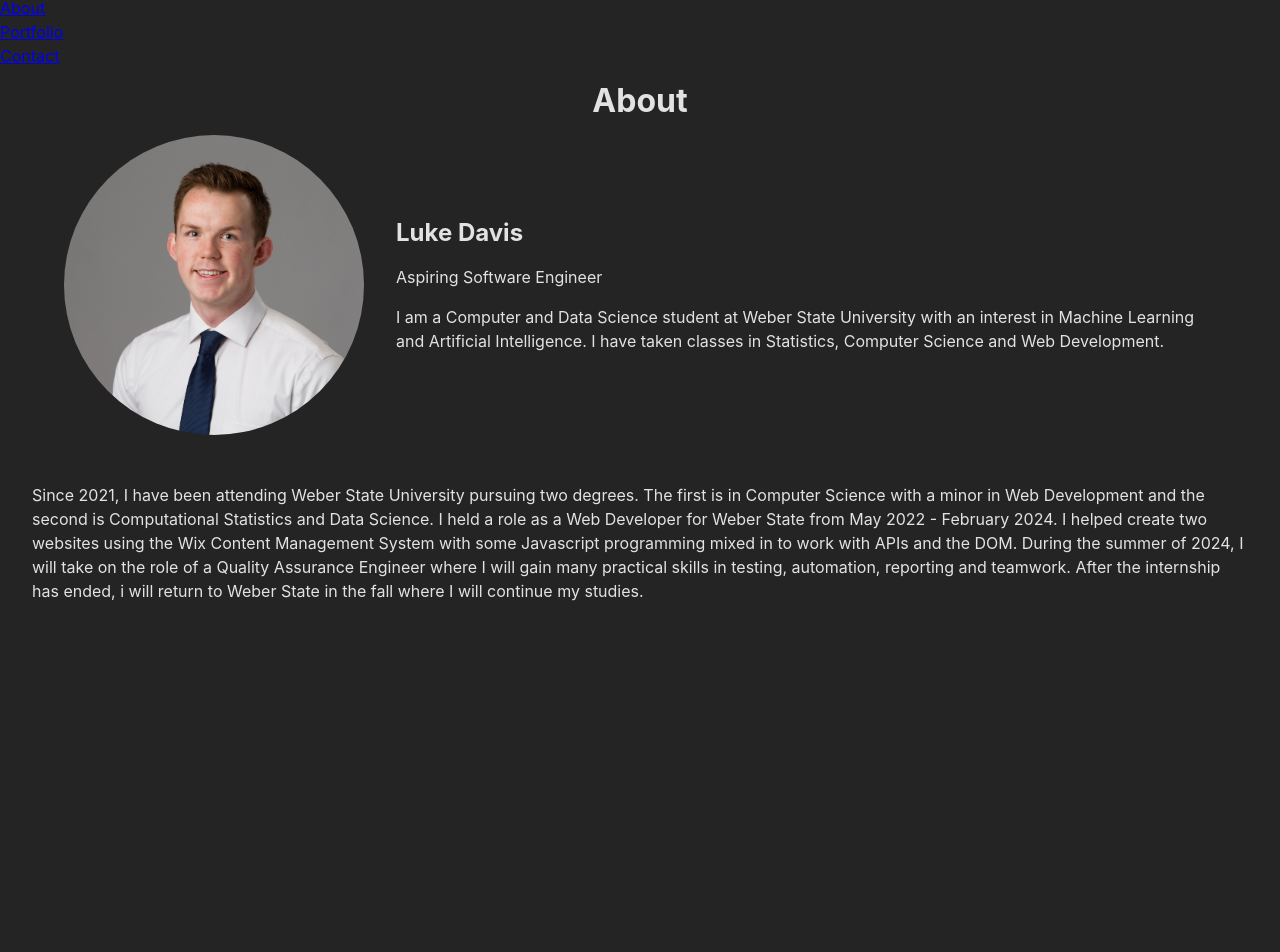
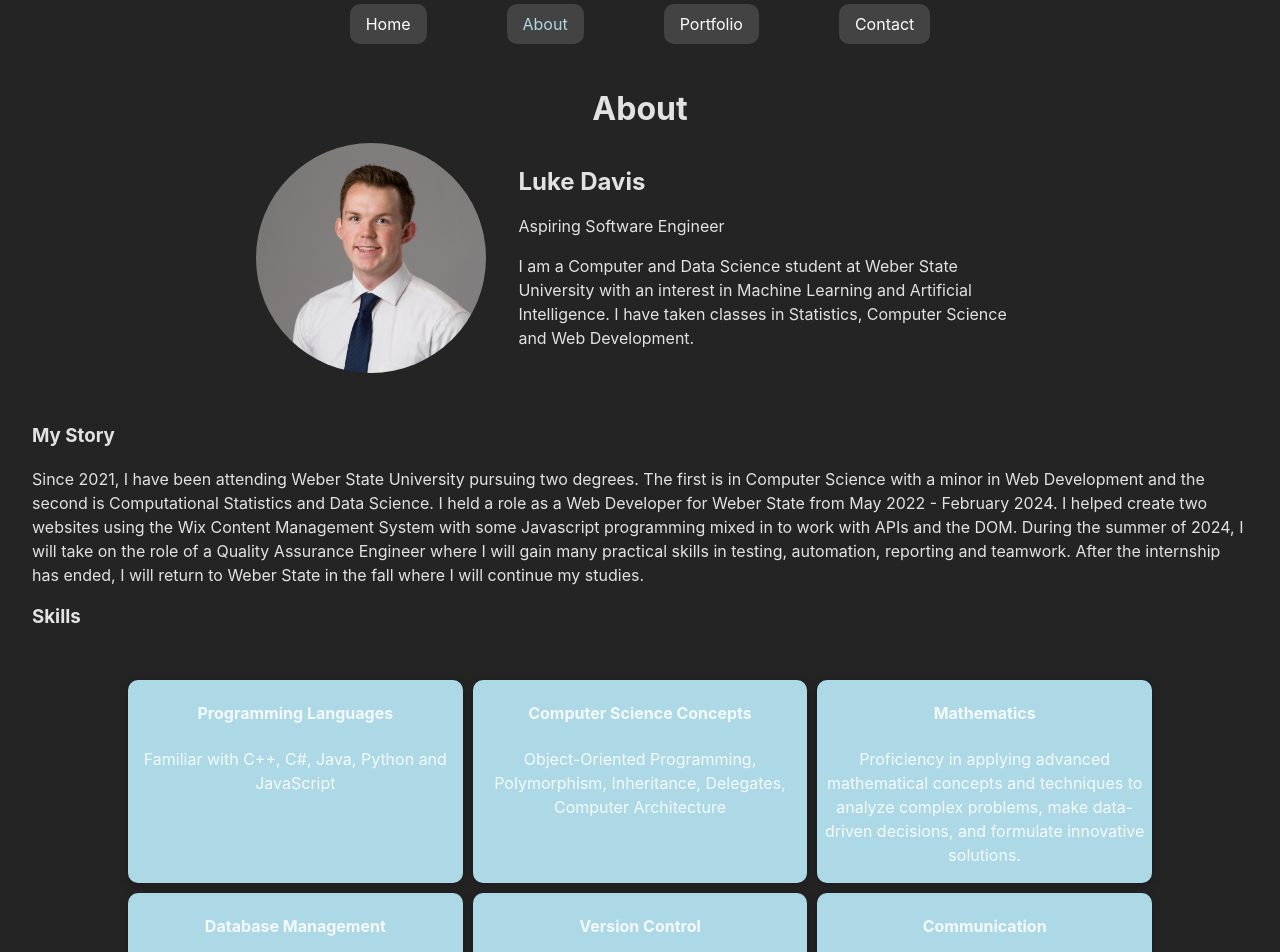
Before and after one commit to Luke-Davis1/portfolio-app, a React (Vite) app: page /about in a window 1280 px wide. Shown: the part 28-980 px from the top of the page. Before the commit the page ends 800 px from the top, so only its background shows below. Built offline with nearby package versions, Linux system fonts and the light colour scheme.

Commit message:
Working on styling of About Me Page

```diff
--- a/src/components/AboutSummary.jsx
+++ b/src/components/AboutSummary.jsx
@@ -3,6 +3,7 @@ const AboutSummary = () => {
 	return (
 		<>
 			<div className={classes.summary}>
+				<h3>My Story</h3>
 				<p>
 					Since 2021, I have been attending Weber State University pursuing two
 					degrees. The first is in Computer Science with a minor in Web
@@ -13,9 +14,10 @@ const AboutSummary = () => {
 					work with APIs and the DOM. During the summer of 2024, I will take on
 					the role of a Quality Assurance Engineer where I will gain many
 					practical skills in testing, automation, reporting and teamwork. After
-					the internship has ended, i will return to Weber State in the fall
+					the internship has ended, I will return to Weber State in the fall
 					where I will continue my studies.
 				</p>
+				<h3>Skills</h3>
 			</div>
 		</>
 	);
--- a/src/components/HeadShot.jsx
+++ b/src/components/HeadShot.jsx
@@ -3,7 +3,13 @@ import classes from "./HeadShot.module.css";
 const HeadShot = () => {
 	return (
 		<div className={classes.content}>
-			<img src={profImage} alt="Luke Davis Head Shot" />
+			<div className={classes.imgContainer}>
+				<img
+					className={classes["circle-image"]}
+					src={profImage}
+					alt="Luke Davis Head Shot"
+				/>
+			</div>
 			<div className={classes.summary}>
 				<h2>Luke Davis</h2>
 				<p>Aspiring Software Engineer</p>
--- a/src/components/HeadShot.module.css
+++ b/src/components/HeadShot.module.css
@@ -5,17 +5,42 @@
 	gap: 2rem;
 	align-items: center;
 	justify-content: center;
-	width: 90%;
+	width: 60%;
 }
 
-.content img {
-	width: 300px;
-	max-width: 30%;
-	height: 300px;
+.imgContainer {
+	width: 30%;
+	padding-top: 30%;
+	position: relative;
+	overflow: hidden;
+}
+
+.circle-image {
+	position: absolute;
+	top: 0;
+	left: 0;
+	width: 100%;
+	height: 100%;
+	border-radius: 50%;
 	object-fit: cover;
-	border-radius: 50%;
 }
 
 .summary {
+	flex: 2;
 	text-align: left;
 }
+
+@media (max-width: 768px) {
+	.content {
+		flex-direction: column;
+		width: 90%;
+		gap: 0;
+	}
+
+	.imgContainer {
+		width: 50%;
+		padding-top: 50%;
+		position: relative;
+		overflow: hidden;
+	}
+}
--- a/src/components/MainNavigation.module.css
+++ b/src/components/MainNavigation.module.css
@@ -0,0 +1,31 @@
+.header {
+	max-width: 60rem;
+	margin: auto;
+	padding: 2rem;
+	display: flex;
+	justify-content: center;
+}
+
+.list {
+	display: flex;
+	gap: 5rem;
+}
+
+.list a {
+	text-decoration: none;
+	color: white;
+}
+
+.list li {
+	background-color: #434343;
+	padding: 0.5rem 1rem;
+	border-radius: 10px;
+}
+
+.list a:hover {
+	color: #989898;
+}
+
+.list a.active {
+	color: lightblue;
+}
--- /dev/null
+++ b/src/components/SkillItem.jsx
@@ -0,0 +1,12 @@
+import Card from "./UI/Card";
+import classes from "./SkillItem.module.css";
+const SkillItem = (props) => {
+	return (
+		<Card className={classes.item}>
+			<h4>{props.name}</h4>
+			<p>{props.description}</p>
+		</Card>
+	);
+};
+
+export default SkillItem;
--- /dev/null
+++ b/src/components/SkillItem.module.css
@@ -0,0 +1,11 @@
+.item {
+	background-color: lightblue;
+	text-align: center;
+}
+
+@media (max-width: 768px) {
+	.item {
+		max-height: none;
+		max-width: 100%;
+	}
+}
--- /dev/null
+++ b/src/components/SkillsList.jsx
@@ -0,0 +1,53 @@
+import SkillItem from "./SkillItem";
+import classes from "./SkillsList.module.css";
+
+// Create dummy skills
+const DUMMY_SKILLS = [
+	{
+		id: "s1",
+		name: "Programming Languages",
+		description: "Familiar with C++, C#, Java, Python and JavaScript",
+	},
+	{
+		id: "s2",
+		name: "Computer Science Concepts",
+		description:
+			"Object-Oriented Programming, Polymorphism, Inheritance, Delegates, Computer Architecture",
+	},
+	{
+		id: "s3",
+		name: "Mathematics",
+		description:
+			"Proficiency in applying advanced mathematical concepts and techniques to analyze complex problems, make data-driven decisions, and formulate innovative solutions.",
+	},
+	{
+		id: "s4",
+		name: "Database Management",
+		description:
+			"Proficiency in SQL for relational Databases like MySQL and SQL server. Experience with NoSQL databases like MongoDB.",
+	},
+	{
+		id: "s5",
+		name: "Version Control",
+		description:
+			"Experience in using Git for version control, including branching, merging, and pull requests.",
+	},
+	{
+		id: "s6",
+		name: "Communication",
+		description:
+			"Excellent communication skills for effectively conveying technical concepts to both technical and non-technical stakeholders.",
+	},
+];
+
+const SkillsList = () => {
+	return (
+		<ul className={classes.list}>
+			{DUMMY_SKILLS.map((skill) => (
+				<SkillItem name={skill.name} description={skill.description} />
+			))}
+		</ul>
+	);
+};
+
+export default SkillsList;
--- /dev/null
+++ b/src/components/SkillsList.module.css
@@ -0,0 +1,14 @@
+.list {
+	display: grid;
+	grid-template-columns: repeat(3, minmax(200px, 1fr));
+	grid-template-rows: repeat(2, minmax(200px, 1fr));
+	grid-gap: 10px;
+	width: 80%;
+	margin: auto;
+}
+
+@media (max-width: 768px) {
+	.list {
+		grid-template-columns: 1fr; /* Switch to 1 column for smaller screens */
+	}
+}
--- /dev/null
+++ b/src/components/UI/Card.jsx
@@ -0,0 +1,9 @@
+import classes from "./Card.module.css";
+
+const Card = (props) => {
+	return (
+		<div className={`${classes.card} ${props.className}`}>{props.children}</div>
+	);
+};
+
+export default Card;
--- /dev/null
+++ b/src/components/UI/Card.module.css
@@ -0,0 +1,5 @@
+.card {
+	background: white;
+	box-shadow: 0 2px 8px rgba(0, 0, 0, 0.26);
+	border-radius: 10px;
+}
--- a/src/pages/About.jsx
+++ b/src/pages/About.jsx
@@ -1,12 +1,14 @@
 import AboutSummary from "../components/AboutSummary";
 import HeadShot from "../components/Headshot";
 import PageContent from "../components/PageContent";
+import SkillsList from "../components/SkillsList";
 
 const AboutPage = () => {
 	return (
 		<PageContent title="About">
 			<HeadShot />
 			<AboutSummary />
+			<SkillsList />
 		</PageContent>
 	);
 };
```
